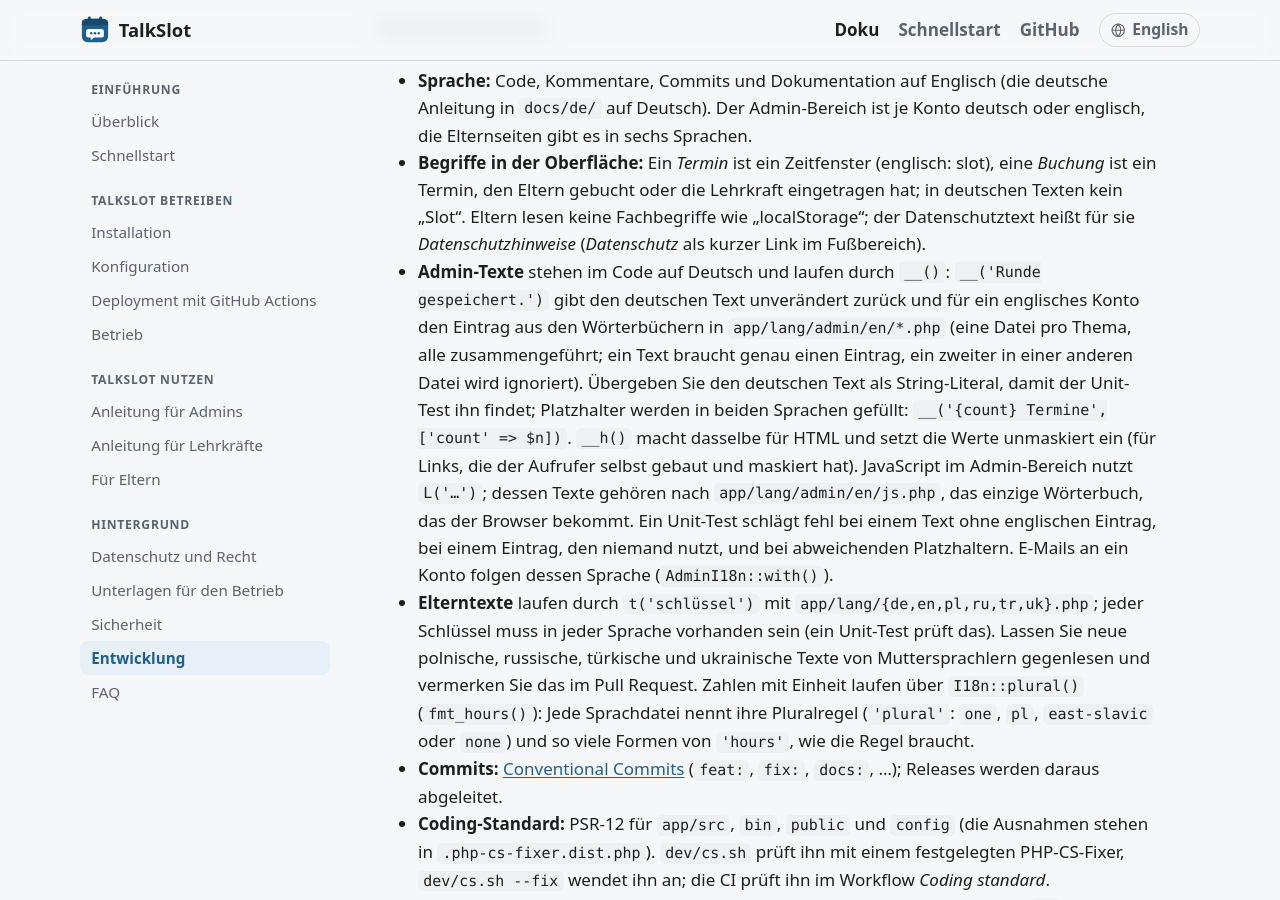
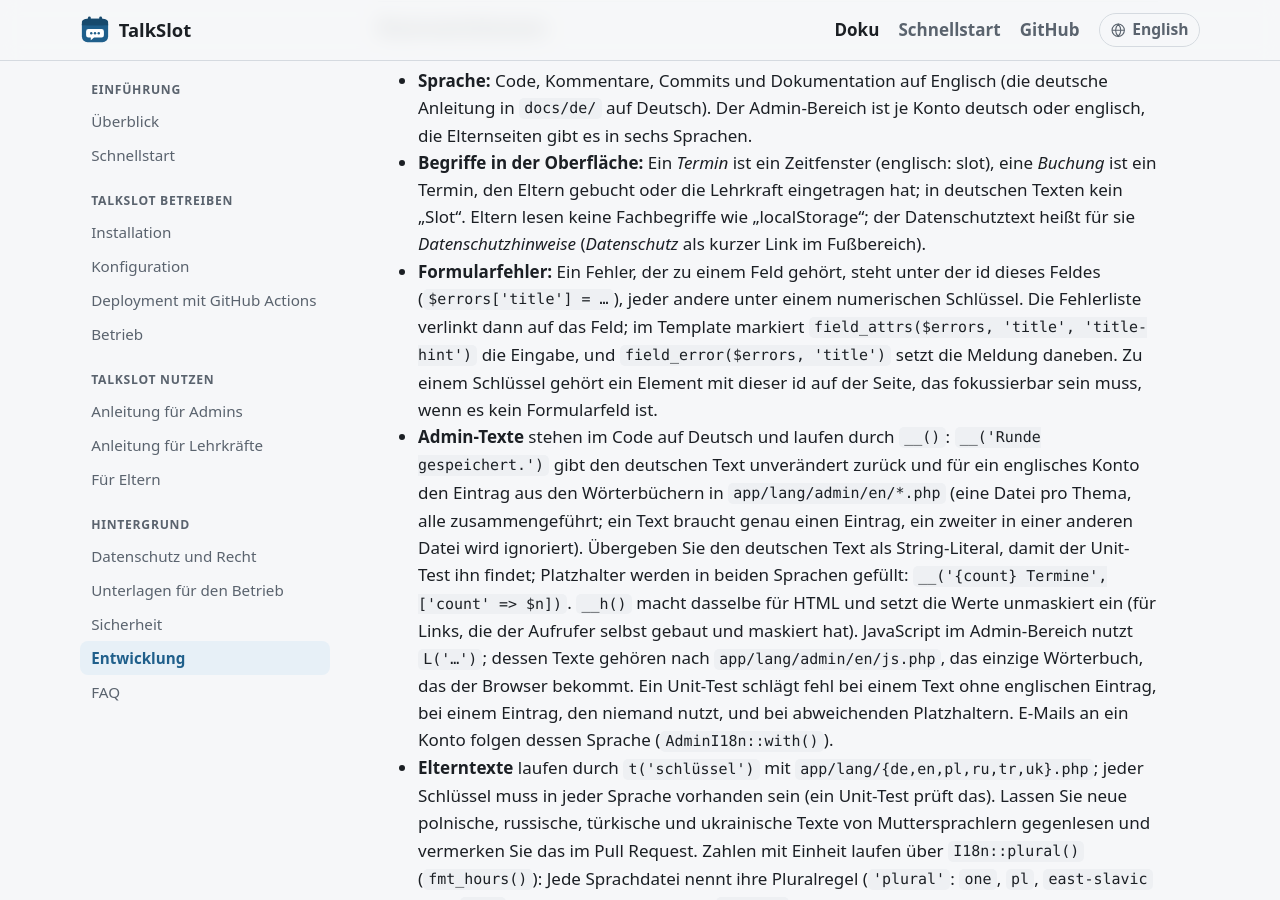
Before and after one commit to skornehl/talkslot, a Jekyll site: the page built from docs/de/guide/development.md, in a window 1280 px wide and 900 px high, scrolled down 2810 px. Built offline with Jekyll 4.4.1, drawn with Linux system fonts in a browser that asks for light colours.

Commit message:
docs: form errors keyed by field in the conventions; a break with a typo stays in the new-round form (P2-2)

```diff
--- a/docs/de/guide/development.md
+++ b/docs/de/guide/development.md
@@ -104,6 +104,11 @@ Syntaxfehlers.
   Termin, den Eltern gebucht oder die Lehrkraft eingetragen hat; in deutschen Texten kein „Slot“. Eltern lesen keine
   Fachbegriffe wie „localStorage“; der Datenschutztext heißt für sie *Datenschutzhinweise* (*Datenschutz* als kurzer
   Link im Fußbereich).
+- **Formularfehler:** Ein Fehler, der zu einem Feld gehört, steht unter der id dieses Feldes
+  (`$errors['title'] = …`), jeder andere unter einem numerischen Schlüssel. Die Fehlerliste verlinkt dann auf das
+  Feld; im Template markiert `field_attrs($errors, 'title', 'title-hint')` die Eingabe, und
+  `field_error($errors, 'title')` setzt die Meldung daneben. Zu einem Schlüssel gehört ein Element mit dieser id auf
+  der Seite, das fokussierbar sein muss, wenn es kein Formularfeld ist.
 - **Admin-Texte** stehen im Code auf Deutsch und laufen durch `__()`: `__('Runde gespeichert.')` gibt den
   deutschen Text unverändert zurück und für ein englisches Konto den Eintrag aus den Wörterbüchern in
   `app/lang/admin/en/*.php` (eine Datei pro Thema, alle zusammengeführt; ein Text braucht genau einen
```
Also changed, not shown: docs/guide/development.md (+4 -0 lines), 1 other file.
